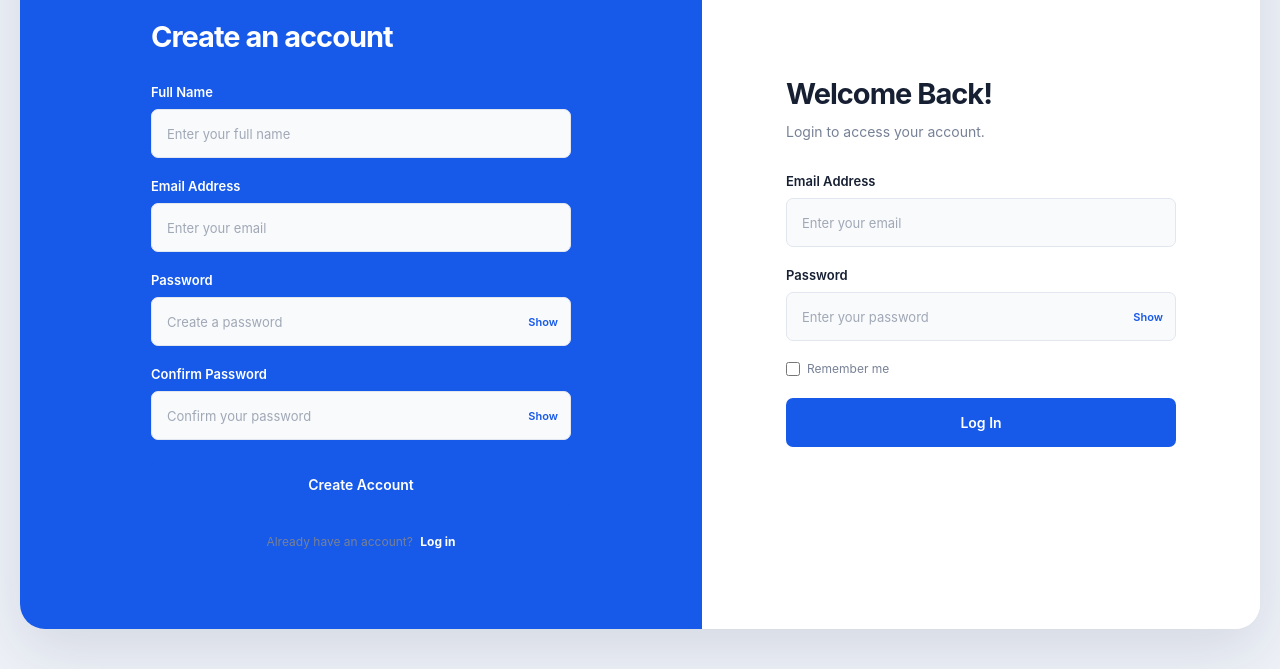
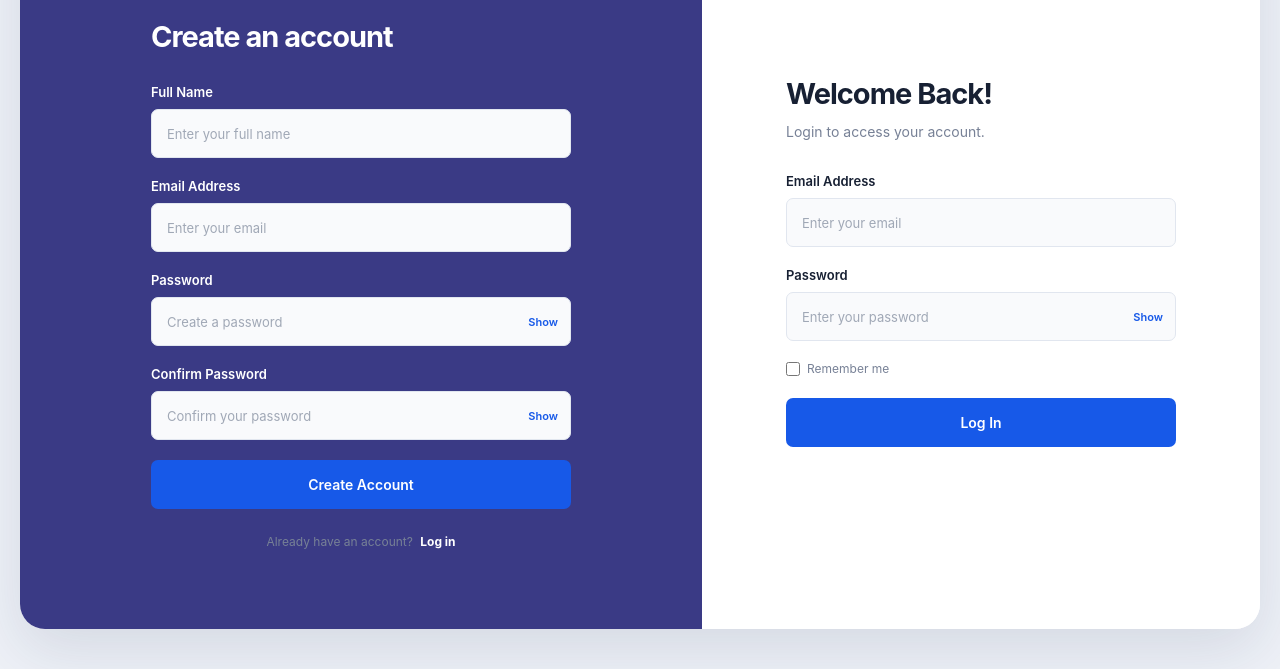
Before and after one commit to Coco20044/job_portal-frontend, a plain HTML site: page index.html in a window 1280 px wide. Shown: the part 134-803 px from the top of the page. Drawn offline with Linux system fonts and the light colour scheme.

Commit message:
commit chane

```diff
--- a/style.css
+++ b/style.css
@@ -38,7 +38,7 @@ overflow: hidden;
 box-shadow: 0 20px 60px rgba(25, 45, 85, 0.12);
 }
 .signup-section {
-background: var(--primary);
+background: rgb(58, 58, 133);
 color: var(--white);
 padding: 45px 55px;
 display: flex;
```
